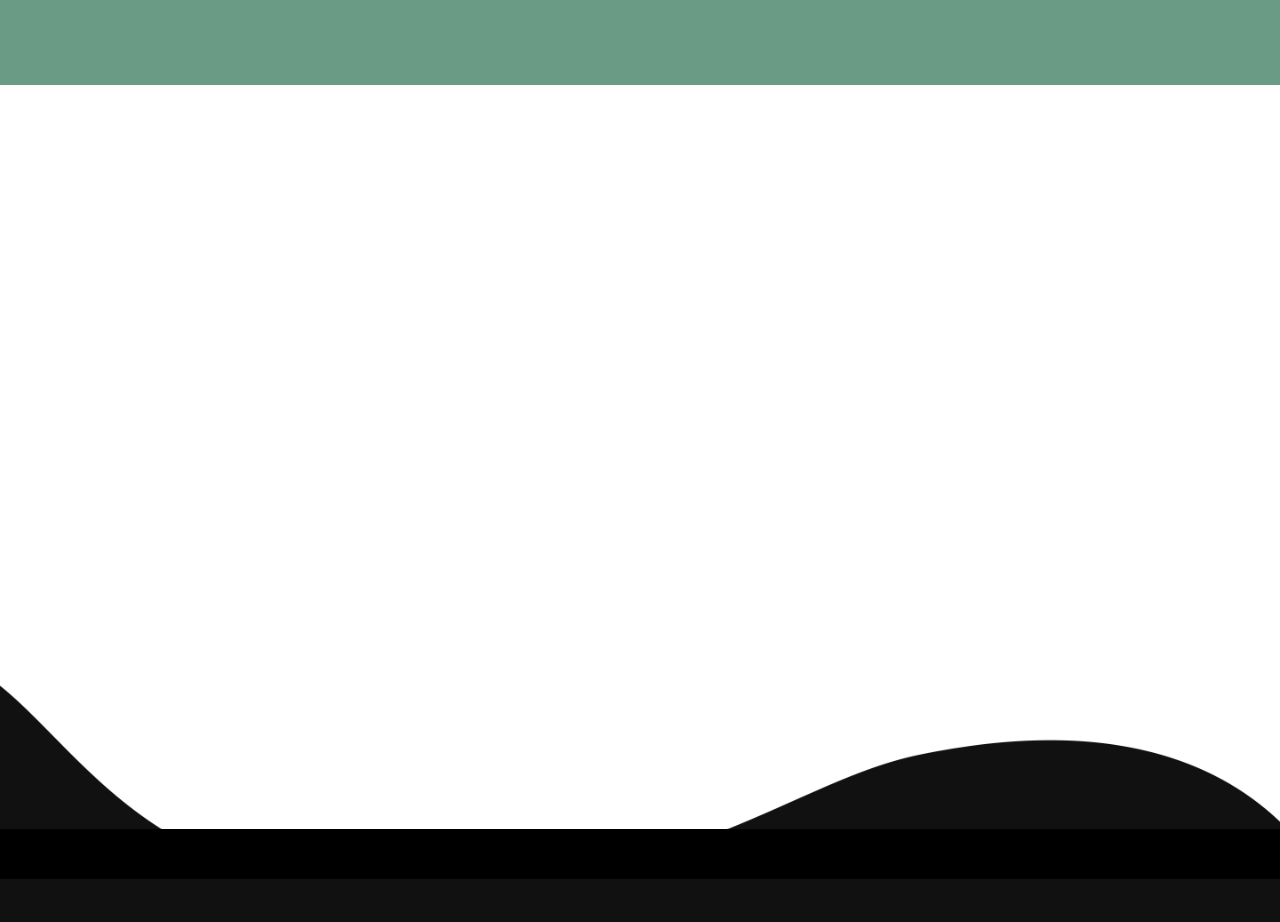
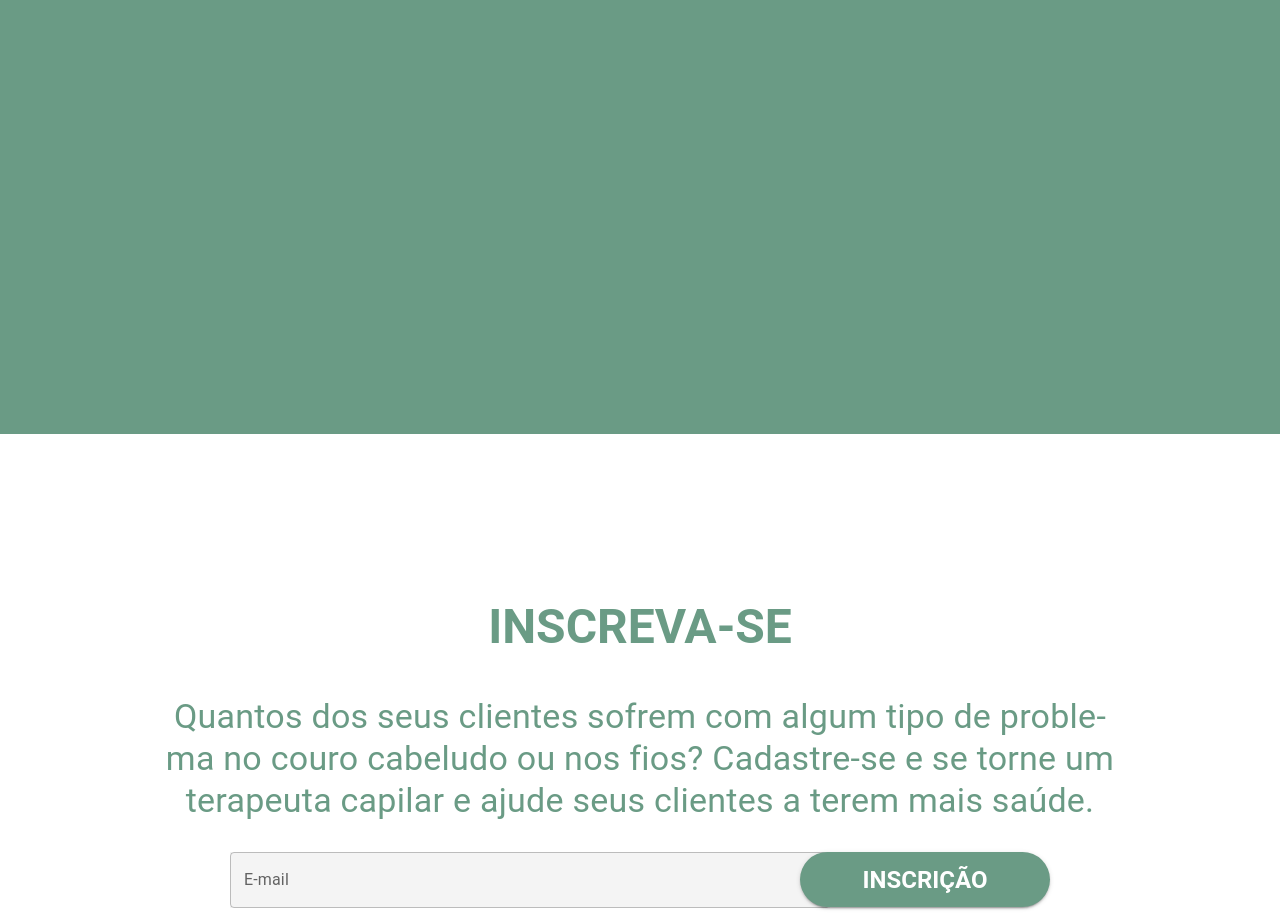
Before and after one commit to braiantmalta/terapia-capilar, a Next.js app: page / in a window 1280 px wide. Shown: the part 3300-4222 px from the top of the page. Built offline with nearby package versions, Linux system fonts and the light colour scheme.

Commit message:
build: subsribe layout done

```diff
--- a/package.json
+++ b/package.json
@@ -15,10 +15,12 @@
     "@mui/styles": "^5.6.2",
     "eslint-config-prettier": "8.5.0",
     "eslint-plugin-prettier": "4.0.0",
+    "formik": "^2.2.9",
     "next": "12.1.5",
     "prettier": "2.6.2",
     "react": "18.1.0",
-    "react-dom": "18.1.0"
+    "react-dom": "18.1.0",
+    "yup": "^0.32.11"
   },
   "devDependencies": {
     "@types/node": "^17.0.31",
--- a/src/components/home/giftSession/index.tsx
+++ b/src/components/home/giftSession/index.tsx
@@ -17,7 +17,7 @@ export const GiftSession = () => {
       <Image
         src="wave_1.png"
         width={'100%'}
-        height={'70%'}
+        height={'50%'}
       />
       <Container>
         <GiftSessionBox>
--- a/src/components/home/index.tsx
+++ b/src/components/home/index.tsx
@@ -3,6 +3,7 @@ import { Wrapper } from '@components/htmlTags/div';
 import { AboutSession } from './aboutSession';
 import { GiftSession } from './giftSession';
 import { GiftSessionBox, HomeContent } from './styles';
+import { Subscribe } from './subsribe';
 
 export const Home = () => {
   return (
@@ -12,11 +13,10 @@ export const Home = () => {
           <AboutSession />
         </Container>
         <GiftSessionBox>
-          {/* <Container> */}
           <GiftSession />
-          {/* </Container> */}
         </GiftSessionBox>
       </HomeContent>
+      <Subscribe />
     </Wrapper>
   );
 };
--- a/src/components/home/styles.ts
+++ b/src/components/home/styles.ts
@@ -3,6 +3,7 @@ import { styled } from '@mui/system';
 export const HomeContent = styled('div')({
   // marginTop: '20px',
   // width: '100%',
+  height: 'fit-content',
 });
 
 export const GiftSessionBox = styled('div')({
--- /dev/null
+++ b/src/components/home/subsribe/index.tsx
@@ -0,0 +1,86 @@
+import * as Yup from 'yup';
+import {
+  StyledButton,
+  StyledInput,
+} from '@components/htmlTags';
+import { Wrapper } from '@components/htmlTags/div';
+import { Text } from '@components/text';
+import {
+  ButtonBox,
+  InputBox,
+  SubscribeBox,
+  SubsribeContent,
+  TextBox,
+} from './styles';
+import { Form, Formik } from 'formik';
+
+type SubsribeInput = {
+  email?: string;
+};
+
+export const Subscribe = () => {
+  const schema = Yup.object().shape({
+    email: Yup.string().email().notRequired().nullable(),
+  });
+
+  const handleSubmit = (values: SubsribeInput) => {
+    console.log('values', values);
+  };
+
+  return (
+    <Wrapper>
+      <SubscribeBox>
+        <SubsribeContent>
+          <Text type="h3">
+            <strong>INSCREVA-SE</strong>
+          </Text>
+          <TextBox>
+            <Text type="h4" textAlign="center">
+              Quantos dos seus clientes sofrem com algum
+              tipo de proble-
+              <br />
+              ma no couro cabeludo ou nos fios? Cadastre-se
+              e se torne um
+              <br />
+              terapeuta capilar e ajude seus clientes a
+              terem mais saúde.
+            </Text>
+          </TextBox>
+          <Formik
+            initialValues={{} as SubsribeInput}
+            onSubmit={(values) => {
+              handleSubmit(values);
+            }}
+            validationSchema={schema}
+          >
+            {({ errors, handleChange }) => (
+              <Form>
+                <InputBox>
+                  <StyledInput
+                    name="email"
+                    label="E-mail"
+                    type="email"
+                    onChange={handleChange}
+                    helperText={errors.email}
+                    style={{
+                      backgroundColor: '#f4f4f4',
+                      width: '600px',
+                    }}
+                  />
+                  <ButtonBox>
+                    <StyledButton
+                      backgroundColor="#6A9B85"
+                      color="#ffffff"
+                      title="INSCRIÇÃO"
+                      height="55px"
+                    />
+                  </ButtonBox>
+                </InputBox>
+              </Form>
+            )}
+          </Formik>
+        </SubsribeContent>
+      </SubscribeBox>
+    </Wrapper>
+  );
+};
--- /dev/null
+++ b/src/components/home/subsribe/styles.ts
@@ -0,0 +1,28 @@
+import { styled } from '@mui/system';
+
+export const SubscribeBox = styled('div')({
+  display: 'flex',
+  justifyContent: 'center',
+});
+
+export const SubsribeContent = styled('div')({
+  display: 'flex',
+  alignItems: 'center',
+  flexDirection: 'column',
+  position: 'relative',
+  bottom: '-474px',
+  // left: '50px',
+});
+
+export const InputBox = styled('div')({
+  display: 'flex',
+  flexDirection: 'row',
+});
+
+export const TextBox = styled('div')({
+  margin: '41px 0px 30px',
+});
+
+export const ButtonBox = styled('div')({
+  marginLeft: '-30px',
+});
--- a/src/components/htmlTags/button/index.tsx
+++ b/src/components/htmlTags/button/index.tsx
@@ -1,17 +1,24 @@
 import { Text } from '@components/text';
 import { Button, useMediaQuery } from '@mui/material';
 import { theme } from '@styles/theme';
+import { CSSProperties, ReactNode } from 'react';
 
 type StyledButtonProps = {
   title?: string;
   backgroundColor?: '#ffffff' | '#6A9B85';
   color?: '#ffffff' | '#6A9B85';
+  children?: ReactNode;
+  sx?: CSSProperties;
+  height?: string;
 };
 
 export const StyledButton = ({
   title = 'SAIBA MAIS',
   backgroundColor = '#ffffff',
   color = '#6A9B85',
+  children,
+  sx,
+  height,
 }: StyledButtonProps) => {
   const isTabletVersion = useMediaQuery(
     theme.breakpoints.down('md'),
@@ -27,14 +34,19 @@ export const StyledButton = ({
         backgroundColor: backgroundColor,
 
         width: isTabletVersion ? '200px' : '250px',
-        height: isTabletVersion ? '40px' : '60px',
+        height: height
+          ? height
+          : isTabletVersion
+          ? '40px'
+          : '60px',
       }}
+      sx={sx}
     >
       <Text
         type={isTabletVersion ? 'h6' : 'h5'}
         color={color}
       >
-        <strong>{title}</strong>
+        {title ? <strong>{title}</strong> : children}
       </Text>
     </Button>
   );
--- /dev/null
+++ b/src/components/htmlTags/index.tsx
@@ -0,0 +1,4 @@
+export { Wrapper } from './div';
+export { Image } from './img';
+export { StyledButton } from './button';
+export { StyledInput } from './input';
--- /dev/null
+++ b/src/components/htmlTags/input/index.tsx
@@ -0,0 +1,120 @@
+import { CSSProperties } from 'react';
+import {
+  ChangeEventHandler,
+  FocusEventHandler,
+  ReactNode,
+} from 'react';
+import { TextField } from '@mui/material';
+
+type StyledInputProps = {
+  name?: string;
+  label?: string;
+  type:
+    | 'button'
+    | 'checkbox'
+    | 'color'
+    | 'date'
+    | 'datetime-local'
+    | 'email'
+    | 'file'
+    | 'float'
+    | 'hidden'
+    | 'image'
+    | 'month'
+    | 'number'
+    | 'password'
+    | 'radio'
+    | 'range'
+    | 'reset'
+    | 'search'
+    | 'submit'
+    | 'tel'
+    | 'text'
+    | 'time'
+    | 'url'
+    | 'week';
+  size?: 'medium' | 'small';
+  margin?: 'normal' | 'dense' | 'none';
+  required?: boolean;
+  defaultValue?: string;
+  shrink?: boolean;
+  placeholder?: string;
+  multiline?: boolean;
+  rows?: number;
+  maxRows?: number;
+  style?: CSSProperties;
+  fullWidth?: boolean;
+  helperText?: any;
+  InputProps?: any;
+  children?: ReactNode;
+  select?: boolean;
+  disabled?: boolean;
+  variant?: 'filled' | 'outlined' | 'standard';
+  value?: unknown;
+  onBlur?:
+    | FocusEventHandler<
+        HTMLTextAreaElement | HTMLInputElement
+      >
+    | undefined;
+  onChange?:
+    | ChangeEventHandler<
+        HTMLTextAreaElement | HTMLInputElement
+      >
+    | undefined;
+};
+
+export const StyledInput = ({
+  label,
+  margin,
+  name,
+  size,
+  type,
+  required = false,
+  shrink = undefined,
+  placeholder,
+  multiline = true,
+  rows,
+  maxRows,
+  style,
+  defaultValue,
+  fullWidth = false,
+  select = false,
+  disabled = false,
+  value,
+  variant = 'outlined',
+  onBlur,
+  onChange,
+  helperText,
+  InputProps,
+  children,
+}: StyledInputProps) => {
+  return (
+    <TextField
+      type={type}
+      name={name}
+      select={select}
+      label={label}
+      size={size}
+      required={required}
+      margin={margin}
+      defaultValue={defaultValue}
+      InputLabelProps={{ shrink }}
+      placeholder={placeholder}
+      multiline={multiline}
+      rows={rows}
+      maxRows={maxRows}
+      style={style}
+      fullWidth={fullWidth}
+      onChange={onChange}
+      disabled={disabled}
+      value={value}
+      variant={variant}
+      error={Boolean(helperText)}
+      onBlur={onBlur}
+      helperText={helperText}
+      InputProps={InputProps}
+    >
+      {children}
+    </TextField>
+  );
+};
```
Also changed, not shown: 1 other file (tests, documents, lock files or other folders).
